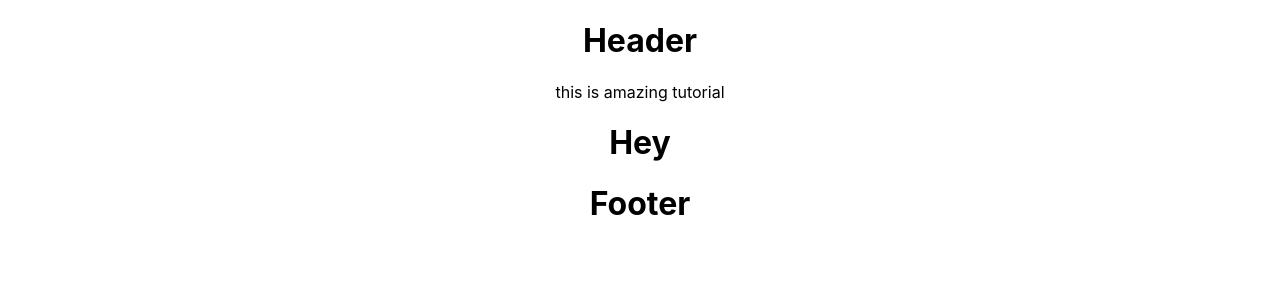
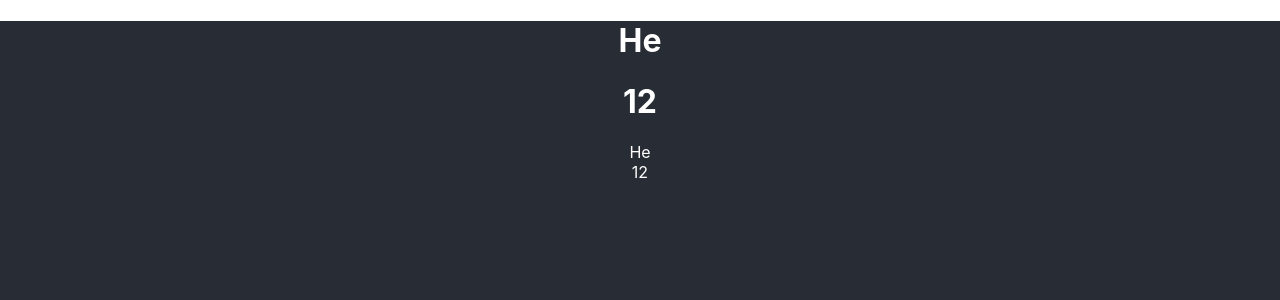
Before and after one commit to Shourya742/React-Practice, a React (Create React App) app: page / in a window 1280 px wide. Shown: the top 300 px of the page. Built offline with nearby package versions, Linux system fonts and the light colour scheme.

Commit message:
props and propsTypes

```diff
--- a/package.json
+++ b/package.json
@@ -6,6 +6,7 @@
     "@testing-library/jest-dom": "^5.16.5",
     "@testing-library/react": "^13.4.0",
     "@testing-library/user-event": "^13.5.0",
+    "prop-types": "^15.8.1",
     "react": "^18.2.0",
     "react-dom": "^18.2.0",
     "react-scripts": "5.0.1",
--- a/src/App.css
+++ b/src/App.css
@@ -1,38 +1,12 @@
 .App {
   text-align: center;
+  background-color: #282c34;
+  color: white;
+  min-height: 100vh;
 }
-
-.App-logo {
-  height: 40vmin;
-  pointer-events: none;
+.header {
+  background-color: yellowgreen;
 }
-
-@media (prefers-reduced-motion: no-preference) {
-  .App-logo {
-    animation: App-logo-spin infinite 20s linear;
-  }
+.footer {
+  background-color: blue;
 }
-
-.App-header {
-  background-color: #282c34;
-  min-height: 100vh;
-  display: flex;
-  flex-direction: column;
-  align-items: center;
-  justify-content: center;
-  font-size: calc(10px + 2vmin);
-  color: white;
-}
-
-.App-link {
-  color: #61dafb;
-}
-
-@keyframes App-logo-spin {
-  from {
-    transform: rotate(0deg);
-  }
-  to {
-    transform: rotate(360deg);
-  }
-}
--- a/src/App.js
+++ b/src/App.js
@@ -1,15 +1,12 @@
 import "./App.css";
-import { Header } from "./Header"; // Cannot Change name and ordering
+import Student from "./components/Student";
+// Cannot Change name and ordering
 // if we use small letter then we the compiler take it as a jsx element not as a component
 
-import Footer from "./components/Footer";
 function App() {
-  let name = "Hey";
   return (
     <div className="App">
-      <Header />
-      <h1>{name}</h1>
-      <Footer />
+      <Student />
     </div>
   );
 }
--- a/src/Header.jsx
+++ b/src/Header.jsx
@@ -1,9 +1,10 @@
+import "./header.css";
 const Header = () => {
   return (
-    <>
-      <h1>Header</h1>
-      <p>this is amazing tutorial</p>
-    </>
+    <div className="header">
+      <h1 id="topic">Header</h1>
+      <p style={{ backgroundColor: "black" }}>this is amazing tutorial</p>
+    </div>
   );
 };
 
--- /dev/null
+++ b/src/components/Comp.js
@@ -0,0 +1,10 @@
+const Comp = ({ name, age }) => {
+  return (
+    <div>
+      <div>{name}</div>
+      <div>{age}</div>
+    </div>
+  );
+};
+
+export default Comp;
--- a/src/components/Footer.js
+++ b/src/components/Footer.js
@@ -1,5 +1,12 @@
 function Footer() {
-  return <h1>Footer</h1>;
+  return (
+    <h1
+      className="footer
+  "
+    >
+      Footer
+    </h1>
+  );
 }
 
 export default Footer;
--- /dev/null
+++ b/src/components/Student.js
@@ -0,0 +1,24 @@
+import Comp from "./Comp";
+import propTypes from "prop-types";
+
+const Student = ({ name, age }) => {
+  return (
+    <div>
+      <h1>{name}</h1>
+      <h1>{age}</h1>
+      <Comp name={name} age={age} />
+    </div>
+  );
+};
+
+Student.propTypes = {
+  name: propTypes.string,
+  age: propTypes.number,
+};
+
+Student.defaultProps = {
+  name: "He",
+  age: 12,
+};
+
+export default Student;
--- /dev/null
+++ b/src/header.css
@@ -0,0 +1,6 @@
+.header {
+  background-color: blueviolet;
+}
+#topic {
+  background-color: aqua;
+}
```
Also changed, not shown: 1 other file (tests, documents, lock files or other folders).
